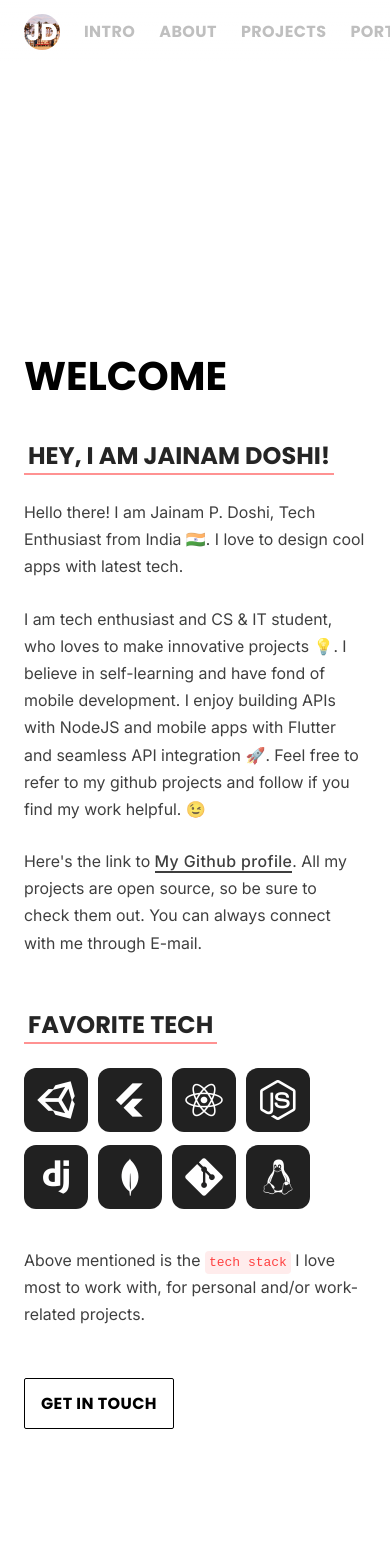
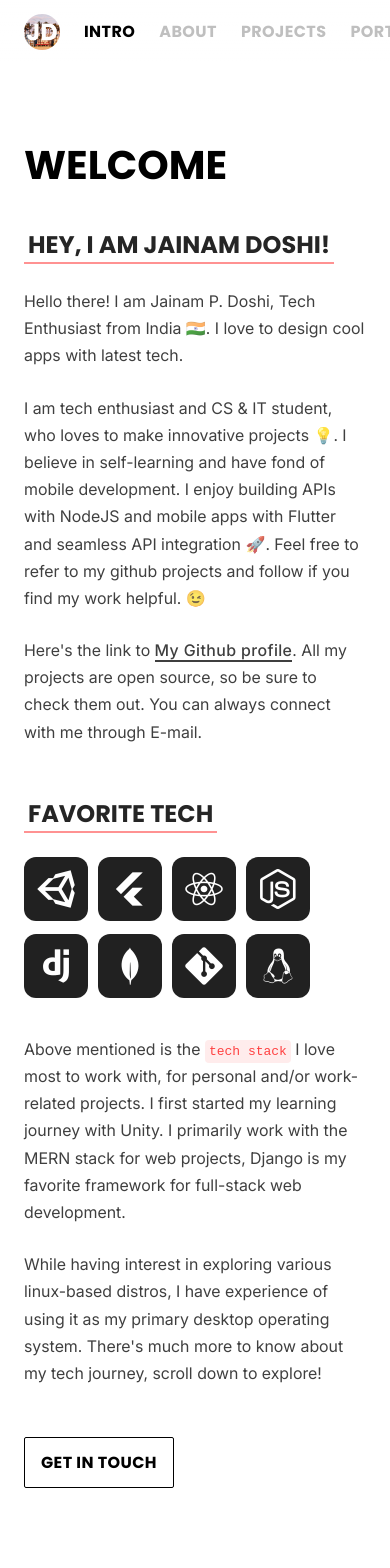
Before and after one commit to jpdoshi/my-portfolio, a React (Vite) app: page / in a window 390 px wide. Shown: the top 1568 px of the page. Built offline with nearby package versions, Linux system fonts and the light colour scheme.

Commit message:
minor layout UI fixes

```diff
--- a/src/App.jsx
+++ b/src/App.jsx
@@ -10,7 +10,6 @@ import LinksSection from './components/LinksSection'
 const App = () => {
   window.addEventListener("scroll", () => {
     let scrollY = window.scrollY;
-    const scrollImg = document.getElementsByClassName('scroll-img')[0];
 
     const content = document.getElementsByClassName('content')[0];
     const sections = content.getElementsByTagName('section');
@@ -29,10 +28,6 @@ const App = () => {
       } else {
         navLinks[current].className = "nav-link";
       }
-
-      if (scrollY > 0) {
-        document.getElementsByClassName('scroll-panel')[0].style.transform = 'translateY(-100vh)';
-      }
     };
   });
 
@@ -41,12 +36,6 @@ const App = () => {
       <div className='container'>
         <NavMenu />
         <div className='content'>
-          <div className='scroll-panel'>
-            <div className="scroll-div">
-              <img src='/assets/scroll.gif' className='scroll-img' alt='scroll down' />
-              <p>Scroll Down</p>
-            </div>
-          </div>
           <IntroSection />
           <AboutSection />
           <ProjectsSection />
--- a/src/components/IntroSection.jsx
+++ b/src/components/IntroSection.jsx
@@ -23,7 +23,9 @@ const IntroSection = () => {
         <a href='https://en.wikipedia.org/wiki/Linux' target='_blank'><img src="/icons/linux.png" alt="linux" /></a>
       </div>
       <br />
-      <p>Above mentioned is the <code>tech stack</code> I love most to work with, for personal and/or work-related projects.</p>
+      <p>Above mentioned is the <code>tech stack</code> I love most to work with, for personal and/or work-related projects. I first started my learning journey with Unity. I primarily work with the MERN stack for web projects, Django is my favorite framework for full-stack web development.</p>
+      <br />
+      <p>While having interest in exploring various linux-based distros, I have experience of using it as my primary desktop operating system. There's much more to know about my tech journey, scroll down to explore!</p>
       <br /><br />
       <a href='mailto:jpdoshi2811@gmail.com' target='_blank' className='btn'>Get in touch</a>
     </section>
--- a/src/index.css
+++ b/src/index.css
@@ -47,11 +47,11 @@ nav {
   position: fixed;
   display: flex;
   top: 50%;
-  left: -33%;
-  transform: translateY(-50%) rotate(90deg);
+  left: calc(50% - 480px);
+  transform: translateX(-50%) translateY(-50%) rotate(90deg);
   justify-content: center;
   align-items: center;
-  overflow-x: hidden;
+  overflow-x: auto;
 }
 
 nav li {
@@ -68,7 +68,7 @@ nav a {
 }
 
 nav a:hover {
-  opacity: 0.4;
+  opacity: 0.65;
   color: black;
 }
 
@@ -132,7 +132,6 @@ p {
   max-width: 1200px;
   width: 100%;
   padding-inline: 1.5rem;
-  padding-top: 25vh;
   margin-inline: auto;
 }
 
@@ -205,39 +204,7 @@ section:first-child {
   border-radius: 16px;
 }
 
-.scroll-panel {
-  background-color: white;
-  position: absolute;
-  top: 0;
-  left: 0;
-  height: 100vh;
-  width: 100vw;
-  transition: 0.5s ease;
-  z-index: 100;
-}
-
-.scroll-div {
-  position: absolute;
-  top: 50%;
-  left: 50%;
-  transform: translate(-50%, -50%);
-}
-
-.scroll-div p {
-  font-size: 16px;
-  text-transform: uppercase;
-  text-align: center;
-}
-
-.scroll-img {
-  height: 120px;
-}
-
 @media (max-width: 1200px) {
-  .container {
-    display: block;
-  }
-
   .content {
     padding-top: 8vh;
     margin-left: 0;
@@ -251,11 +218,8 @@ section:first-child {
     padding-left: 1.5rem;
     background: linear-gradient(white, rgba(255, 255, 255, 0.65));
     backdrop-filter: blur(1rem);
-    justify-content: center;
-    align-items: center;
     overflow-x: auto;
     z-index: 10;
-    overflow-x: hidden;
     transform: translateX(0);
     width: 100vw;
   }
@@ -287,11 +251,6 @@ section:first-child {
     margin-inline: 8px;
   }
 
-  nav ul li a:hover,
-  nav .active {
-    font-size: 16px;
-  }
-
   nav ul li a:first-child {
     padding-left: 0;
   }
```
Also changed, not shown: public/assets/background.jpg (deleted), public/assets/scroll.gif (deleted).
